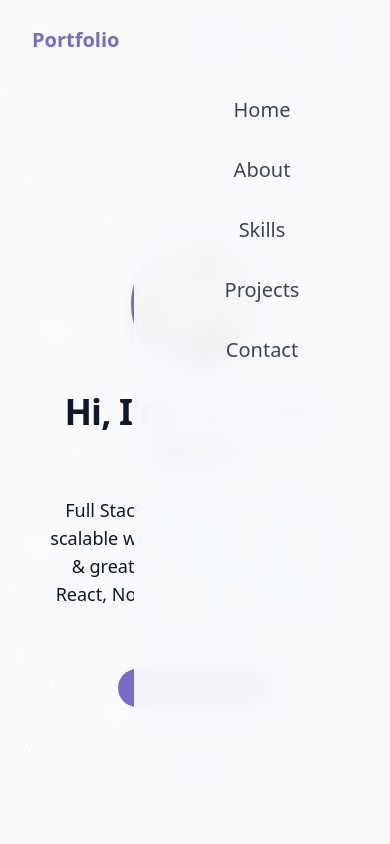
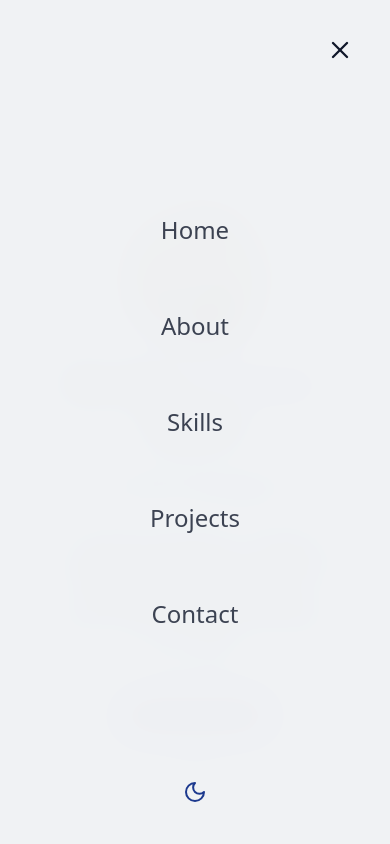
Before and after one commit to sarthakbisht80/portfolio-website, a React (Vite) app in the folder portfolio/: page / in a window 390 px wide. Both pictures are taken after a click on the button 338 px from the left and 40 px from the top of the page. Shown: the top 844 px of the page. Built offline with nearby package versions, Linux system fonts and the light colour scheme.

Commit message:
hamburger fixed

```diff
--- a/portfolio/package.json
+++ b/portfolio/package.json
@@ -18,6 +18,7 @@
     "react": "^18.3.1",
     "react-dom": "^18.3.1",
     "react-router-dom": "^7.5.1",
+    "react-simple-typewriter": "^5.0.1",
     "tailwind-merge": "^3.2.0",
     "tailwindcss": "^4.1.4"
   },
--- a/portfolio/src/components/HeroSection.jsx
+++ b/portfolio/src/components/HeroSection.jsx
@@ -1,5 +1,5 @@
 import { ArrowDown } from "lucide-react";
-
+import {Typewriter} from "react-simple-typewriter";
 export const HeroSection = () => {
   return (
     <section
@@ -25,7 +25,26 @@ export const HeroSection = () => {
             <span className="text-gradient ml-2 opacity-0 animate-fade-in-delay-2">
               {" "}Bisht
             </span>
+
           </h1>
+          <h2>
+             <span className="text-2xl gradient ml-2 opacity-0 animate-fade-in-delay-1">
+              {" "}a
+                <Typewriter
+                words={[
+                  " Web Developer",
+                  " UI/UX Designer",
+                  " Web Designer",
+                ]}
+                loop={0} // 0 = infinite loop
+                typeSpeed={10}
+                deleteSpeed={5}
+                delaySpeed={2000} // wait time before deleting
+                cursor
+                cursorStyle="|"
+              />
+            </span>
+          </h2>
 
           <p className="text-lg md:text-xl text-muted-foreground max-w-2xl mx-auto opacity-0 animate-fade-in-delay-3">
             Full Stack Developer | Building scalable web apps with clean code & great UX. Passionate about React, Node.js, and turning ideas into reality.
--- a/portfolio/src/components/Navbar.jsx
+++ b/portfolio/src/components/Navbar.jsx
@@ -22,6 +22,20 @@ export const Navbar = () => {
     return () => window.removeEventListener("scroll", handleScroll);
   }, []);
 
+  // Prevent body scroll when mobile menu is open
+  useEffect(() => {
+    if (isMenuOpen) {
+      document.body.style.overflow = "hidden";
+    } else {
+      document.body.style.overflow = "unset";
+    }
+
+    // Cleanup on unmount
+    return () => {
+      document.body.style.overflow = "unset";
+    };
+  }, [isMenuOpen]);
+
   const handleResumeClick = (e) => {
     e.preventDefault();
     // Open Google Drive view link
@@ -42,6 +56,7 @@ export const Navbar = () => {
   };
 
   return (
+    <>
       <nav
         className={cn(
           "w-full fixed top-0 left-0 z-50 transition-all duration-300",
@@ -94,36 +109,60 @@ export const Navbar = () => {
             <ThemeToggle />
             <button
               onClick={() => setIsMenuOpen((prev) => !prev)}
-            className="p-2 text-foreground"
+              className="p-2 text-foreground relative z-[9999]"
               aria-label={isMenuOpen ? "Close Menu" : "Open Menu"}
             >
               {isMenuOpen ? <X size={24} /> : <Menu size={24} />}
             </button>
           </div>
         </div>
+      </nav>
 
-      {/* Mobile Slide-in Menu */}
+      {/* Mobile Full Screen Menu - Rendered outside navbar */}
+      {isMenuOpen && (
+        <div className="fixed inset-0 z-[9999] md:hidden">
+          {/* Full Screen Overlay */}
           <div
-        className={cn(
-          "fixed top-0 right-0 h-full w-64 bg-background/95 backdrop-blur-md z-40 transform transition-transform duration-300 md:hidden",
-          isMenuOpen ? "translate-x-0" : "translate-x-full"
-        )}
+            className="absolute inset-0 bg-black/60 backdrop-blur-md"
+            onClick={() => setIsMenuOpen(false)}
+          />
+
+          {/* Menu Content */}
+          <div className="relative h-full w-full flex flex-col items-center justify-center bg-background/95 backdrop-blur-lg">
+            {/* Close Button */}
+            <div className="absolute top-6 right-6 z-[10000]">
+              <button
+                onClick={() => setIsMenuOpen(false)}
+                className="p-3 text-foreground hover:text-primary transition-colors duration-300 rounded-full hover:bg-primary/10"
+                aria-label="Close Menu"
               >
-        <div className="flex flex-col mt-24 space-y-8 text-xl items-center">
+                <X size={28} />
+              </button>
+            </div>
+
+            {/* Menu Items - Centered */}
+            <div className="flex flex-col space-y-8 text-2xl items-center relative z-[10000]">
               {navItems
                 .filter((item) => !item.isResume)
                 .map((item, idx) => (
                   <a
                     key={idx}
                     href={item.href}
-                className="text-foreground/80 hover:text-primary transition-colors duration-300"
+                    className="text-foreground/80 hover:text-primary transition-all duration-300 py-4 px-8 rounded-xl hover:bg-primary/10 text-center font-medium hover:scale-105"
                     onClick={() => setIsMenuOpen(false)}
                   >
                     {item.name}
                   </a>
                 ))}
             </div>
+
+            {/* Theme Toggle in Menu */}
+            <div className="absolute bottom-8 z-[10000]">
+              <ThemeToggle />
             </div>
-    </nav>
+          </div>
+        </div>
+      )}
+    </>
   );
 };
```
Also changed, not shown: 1 other file (tests, documents, lock files or other folders). Lines whose indentation alone changed are shown as unchanged.
